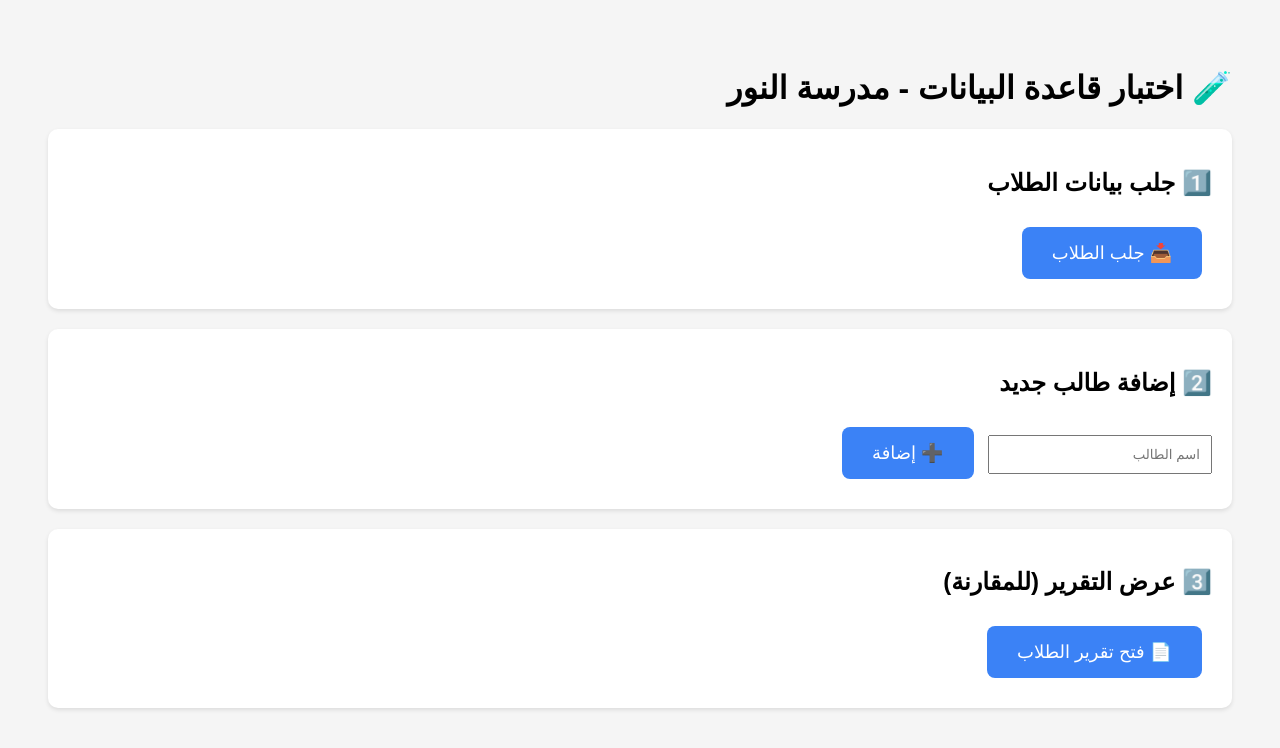
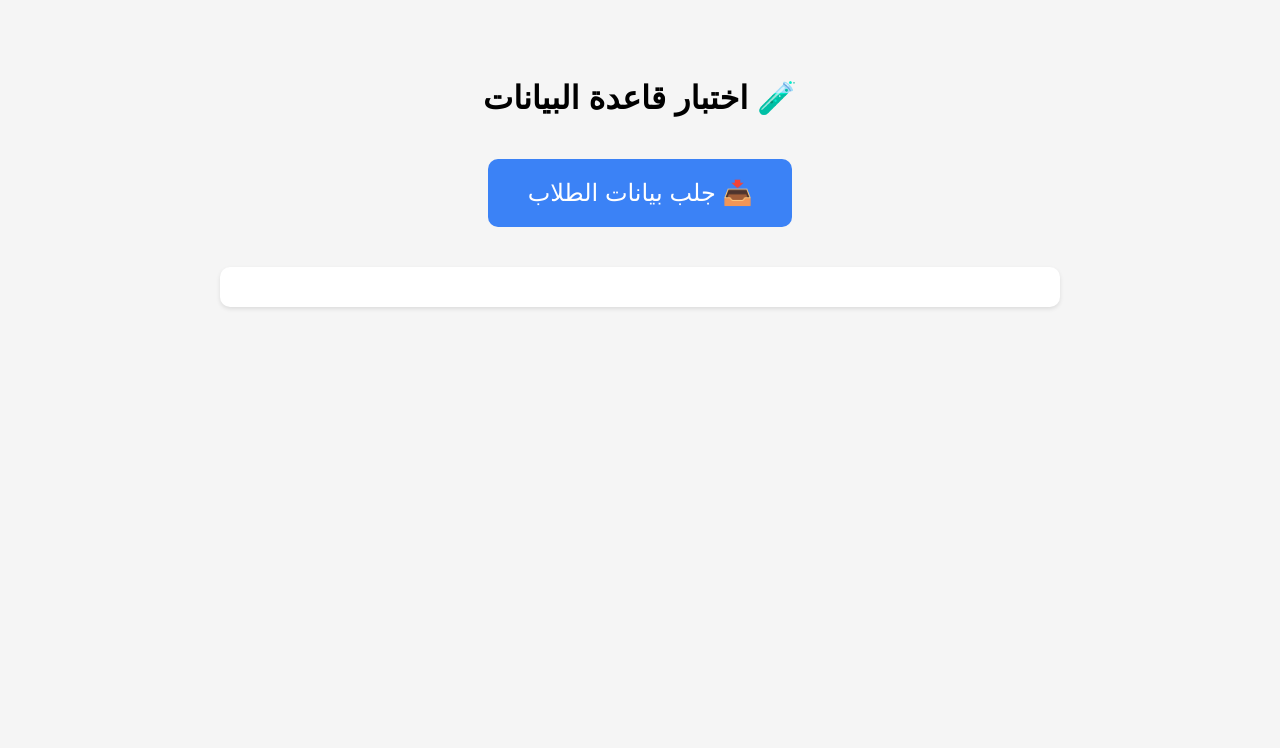
Before and after one commit to anwer1919/school-system-, a website: page public/index.html in a window 1280 px wide. Drawn offline with Linux system fonts and the light colour scheme.

Commit message:
Refactor HTML structure and styles for better layout

```diff
--- a/public/index.html
+++ b/public/index.html
@@ -1,105 +1,70 @@
 <!DOCTYPE html>
-<html dir="rtl" lang="ar">
+<html dir="rtl">
 <head>
   <meta charset="UTF-8">
   <title>اختبار قاعدة البيانات</title>
   <style>
-    body { font-family: Arial; padding: 40px; background: #f5f5f5; }
-    .box { background: white; padding: 20px; border-radius: 10px; margin: 20px 0; box-shadow: 0 2px 4px rgba(0,0,0,0.1); }
-    button { padding: 15px 30px; font-size: 18px; background: #3b82f6; color: white; border: none; border-radius: 8px; cursor: pointer; margin: 10px; }
+    body { font-family: Arial; padding: 50px; text-align: center; background: #f5f5f5; }
+    button { padding: 20px 40px; font-size: 24px; background: #3b82f6; color: white; border: none; border-radius: 10px; cursor: pointer; margin: 20px; }
     button:hover { background: #2563eb; }
-    table { width: 100%; border-collapse: collapse; margin-top: 20px; }
-    th, td { padding: 12px; border: 1px solid #ddd; text-align: right; }
-    th { background: #1e40af; color: white; }
-    tr:nth-child(even) { background: #f9f9f9; }
-    .success { color: green; font-weight: bold; }
-    .error { color: red; font-weight: bold; }
-    pre { background: #f0f0f0; padding: 15px; border-radius: 5px; overflow-x: auto; }
+    pre { background: white; padding: 20px; margin: 20px auto; max-width: 800px; text-align: right; direction: ltr; border-radius: 10px; box-shadow: 0 2px 4px rgba(0,0,0,0.1); }
+    .status { font-size: 18px; margin: 20px; padding: 15px; border-radius: 8px; }
+    .success { background: #d1fae5; color: #065f46; }
+    .error { background: #fee2e2; color: #991b1b; }
   </style>
 </head>
 <body>
-  <h1>🧪 اختبار قاعدة البيانات - مدرسة النور</h1>
+  <h1>🧪 اختبار قاعدة البيانات</h1>
+  <button onclick="test()">📥 جلب بيانات الطلاب</button>
 
-  <div class="box">
-    <h2>1️⃣ جلب بيانات الطلاب</h2>
-    <button onclick="fetchStudents()">📥 جلب الطلاب</button>
-    <div id="students-result"></div>
-  </div>
-
-  <div class="box">
-    <h2>2️⃣ إضافة طالب جديد</h2>
-    <input type="text" id="new-student-name" placeholder="اسم الطالب" style="padding: 10px; width: 200px;">
-    <button onclick="addStudent()">➕ إضافة</button>
-    <div id="add-result"></div>
-  </div>
-
-  <div class="box">
-    <h2>3️⃣ عرض التقرير (للمقارنة)</h2>
-    <a href="/api/reports/students" target="_blank"><button>📄 فتح تقرير الطلاب</button></a>
-  </div>
+  <div id="status"></div>
+  <pre id="result"></pre>
 
   <script>
-    async function fetchStudents() {
-      const resultDiv = document.getElementById('students-result');
-      resultDiv.innerHTML = '⏳ جاري التحميل...';
+    async function test() {
+      const statusDiv = document.getElementById('status');
+      const resultPre = document.getElementById('result');
+
+      statusDiv.className = 'status';
+      statusDiv.innerText = '⏳ جاري الاتصال بالخادم...';
+      resultPre.innerText = '';
 
       try {
         const response = await fetch('/api/students');
-        const data = await response.json();
 
-        if (data.success && data.data && data.data.length > 0) {
-          let html = '<p class="success">✅ تم جلب ' + data.count + ' طالب بنجاح!</p>';
-          html += '<table><tr><th>الرقم</th><th>الاسم</th><th>الصف</th><th>الشعبة</th><th>الحالة</th></tr>';
-          data.data.forEach(s => {
-            html += '<tr>';
-            html += '<td>' + s.id + '</td>';
-            html += '<td>' + s.name + '</td>';
-            html += '<td>' + (s.grade || '-') + '</td>';
-            html += '<td>' + (s.section || '-') + '</td>';
-            html += '<td>' + (s.status || '-') + '</td>';
-            html += '</tr>';
-          });
-          html += '</table>';
-          resultDiv.innerHTML = html;
+        // التحقق من نوع الاستجابة
+        const contentType = response.headers.get('content-type');
+        console.log('Content-Type:', contentType);
+        console.log('Status:', response.status);
+
+        if (!contentType || !contentType.includes('application/json')) {
+          statusDiv.className = 'status error';
+          statusDiv.innerText = '❌ الخادم لم يرجع JSON! Content-Type: ' + contentType;
+          const text = await response.text();
+          resultPre.innerText = 'الاستجابة كانت:\n' + text.substring(0, 500);
+          return;
+        }
+
+        const json = await response.json();
+
+        if (json.success && json.data && json.data.length > 0) {
+          statusDiv.className = 'status success';
+          statusDiv.innerText = '✅ نجح! تم جلب ' + json.count + ' طالب';
+          resultPre.innerText = JSON.stringify(json, null, 2);
+        } else if (json.success && json.data.length === 0) {
+          statusDiv.className = 'status error';
+          statusDiv.innerText = '⚠️ الاتصال ناجح لكن لا توجد بيانات في الجدول';
+          resultPre.innerText = JSON.stringify(json, null, 2);
         } else {
-          resultDiv.innerHTML = '<p class="error">⚠️ لا توجد بيانات في الجدول</p>';
-          resultDiv.innerHTML += '<pre>' + JSON.stringify(data, null, 2) + '</pre>';
+          statusDiv.className = 'status error';
+          statusDiv.innerText = '❌ فشل: ' + (json.error || 'خطأ غير معروف');
+          resultPre.innerText = JSON.stringify(json, null, 2);
         }
+
       } catch (err) {
-        resultDiv.innerHTML = '<p class="error">❌ خطأ: ' + err.message + '</p>';
-      }
-    }
-
-    async function addStudent() {
-      const name = document.getElementById('new-student-name').value;
-      if (!name) { alert('اكتب اسم الطالب'); return; }
-
-      const resultDiv = document.getElementById('add-result');
-      resultDiv.innerHTML = '⏳ جاري الإضافة...';
-
-      try {
-        const response = await fetch('/api/students', {
-          method: 'POST',
-          headers: { 'Content-Type': 'application/json' },
-          body: JSON.stringify({
-            name: name,
-            grade: 'الصف الأول',
-            section: 'أ',
-            status: 'نشط'
-          })
-        });
-        const data = await response.json();
-
-        if (data.success) {
-          resultDiv.innerHTML = '<p class="success">✅ تم إضافة الطالب بنجاح!</p>';
-          resultDiv.innerHTML += '<pre>' + JSON.stringify(data.data, null, 2) + '</pre>';
-          // إعادة جلب البيانات
-          fetchStudents();
-        } else {
-          resultDiv.innerHTML = '<p class="error">❌ فشل الإضافة: ' + data.message + '</p>';
-        }
-      } catch (err) {
-        resultDiv.innerHTML = '<p class="error">❌ خطأ: ' + err.message + '</p>';
+        statusDiv.className = 'status error';
+        statusDiv.innerText = '❌ خطأ في الاتصال: ' + err.message;
+        resultPre.innerText = err.stack;
       }
     }
   </script>
```
